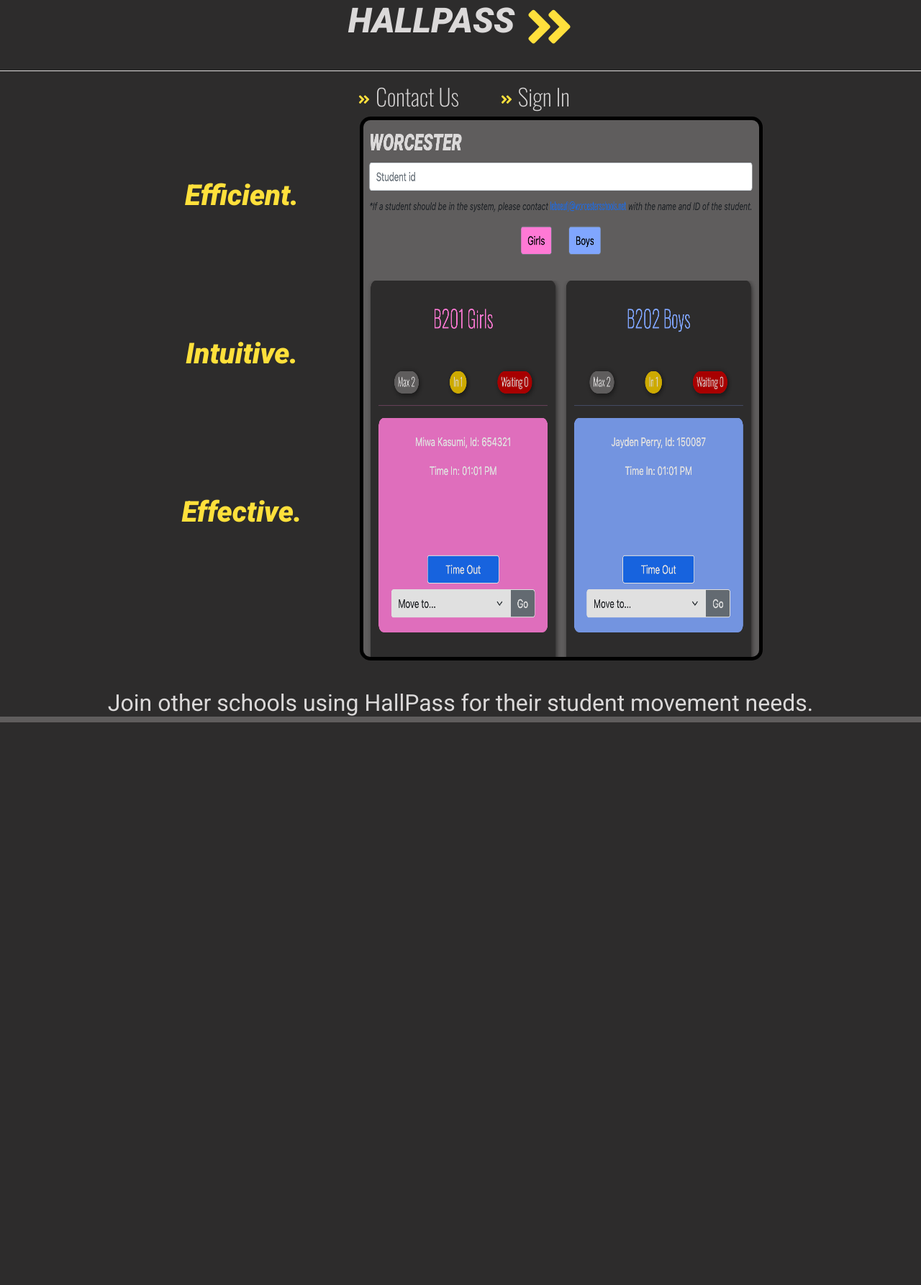
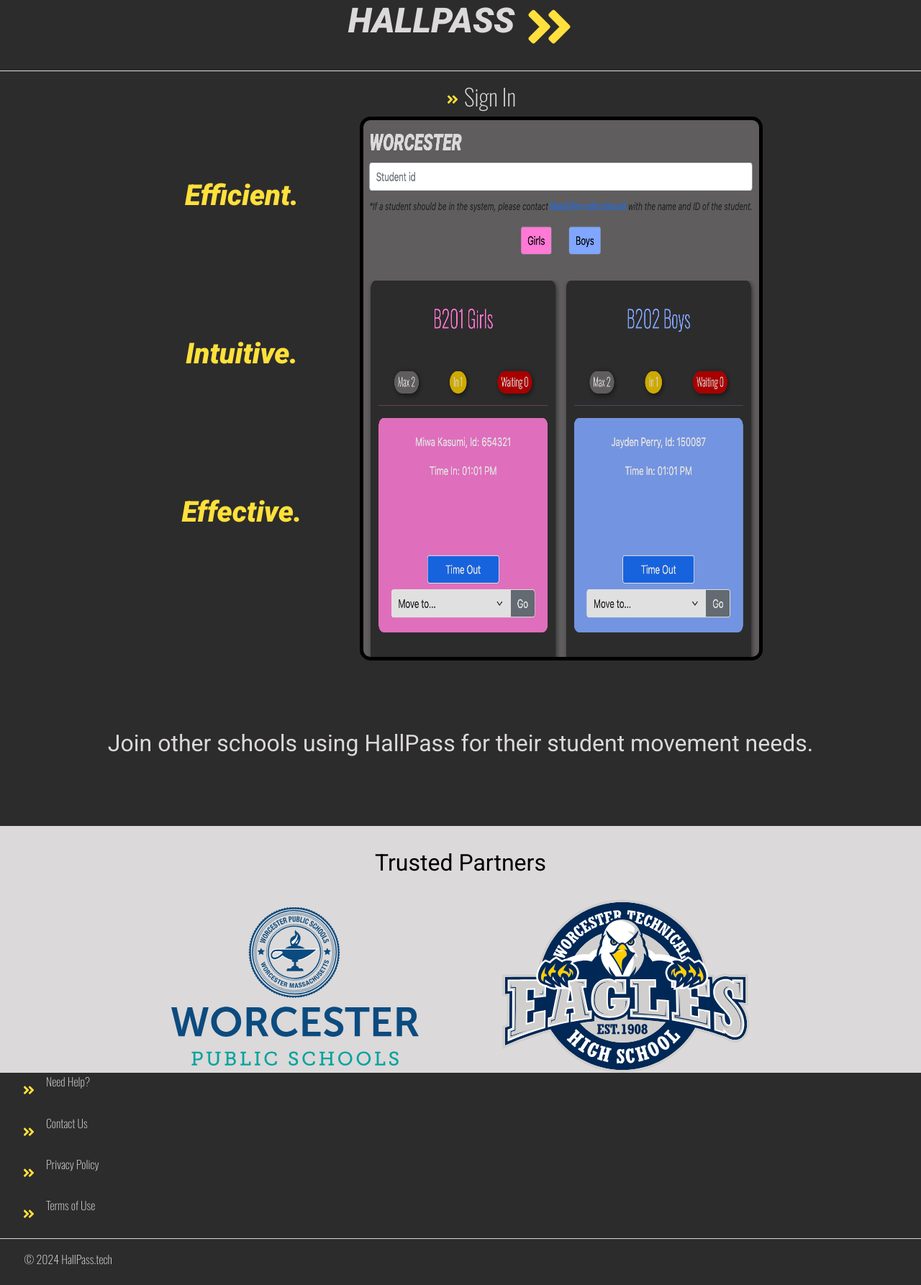
Before and after one commit to worcestertechnicalhighschool/hallpass, a Django app: page / in a window 1280 px wide. Shown: the whole page at 72% size. Before the commit the page ends 1004 px from the top, so only its background shows below. Run offline with Django 4.2, Linux system fonts and the light colour scheme; style sheets or scripts are compiled from the project's sources; some libraries are stand-ins or nearby versions.

Commit message:
Finished frontpage? a couple final touches are on the way. (I CAN'T TAKE IT ANYMOREEEEEEE)

```diff
--- a/hallpass/passes/static/scss/hallpass/pages/front-page.scss
+++ b/hallpass/passes/static/scss/hallpass/pages/front-page.scss
@@ -1,6 +1,7 @@
 .front-page {
   background-color: #2D2C2C;
   text-align: center;
+  padding-bottom: 0.5em;
 
   .preview-img{
     display: flex;
@@ -65,7 +66,8 @@
   #main{
     font-family: "Roboto", sans-serif;
     color: $primary;
-
+    margin-top: 3em;
+    margin-bottom: 3em;
 
   }
 
@@ -95,11 +97,71 @@ margin-bottom: 0em;
 }
 
 
-}
-#main{
-  margin-top: 40px;
 
 }
+
+.bottom-half {
+  h2 {
+  font-family: "Roboto", sans-serif;
+  color: black;
+  padding-top: 1em;
+  padding-bottom: 1em;
+  margin-bottom: 0em;
+  }
+
+  .wps-logo {
+    width: 25em;
+    padding-right: 3.5em;
+  }
+  .wths-logo {
+    width: 25em;
+    padding-left: 3.5em;
+  }
+}
+
+.footer-content {
+  display: block;
+  margin-left: 1rem;
+  a{
+    text-align: left;
+
+    color: $primary;
+    text-decoration: none;
+    transition: $soft;
+    overflow: visible;
+    white-space: nowrap;
+    &:hover, &:focus, &:active {
+      color: $primary-hover;
+      transition: 0.1s;
+    }
+    padding-left: 0px;
+
+
+  }
+
+  ul{
+    display: flex;
+    padding: 0em;
+    padding-left: 1em!important;
+    gap: 1em;
+    svg {
+      margin-bottom: 0.5em;
+      width: 1em;
+      margin-top: 15px;
+    }
+  }
+
+
+  }
+
+.copyright{
+    color: $primary;
+    text-align: left;
+    padding-left: 2.1em;
+
+}
+
+
 }
 .container-fluid{
 padding-right: 0;
--- a/hallpass/passes/templates/pages/front_page.html
+++ b/hallpass/passes/templates/pages/front_page.html
@@ -34,30 +34,8 @@
     <hr>
     <div class="flex-container">
         <div class="format">
-        <svg
-        aria-hidden="true"
-        focusable="false"
-        data-prefix="fad"
-        data-icon="angle-double-right"
-        role="img"
-        xmlns="http://www.w3.org/2000/svg"
-        viewBox="0 0 448 512"
-        class="svg-inline--fa fa-angle-double-right fa-w-14 fa-5x"
-        >
-      <g class="fa-group">
-        <path
-          fill="currentColor"
-          d="M224 273L88.37 409a23.78 23.78 0 0 1-33.8 0L32 386.36a23.94 23.94 0 0 1 0-33.89l96.13-96.37L32 159.73a23.94 23.94 0 0 1 0-33.89l22.44-22.79a23.78 23.78 0 0 1 33.8 0L223.88 239a23.94 23.94 0 0 1 .1 34z"
-          class="fa-secondary"
-        ></path>
-        <path
-          fill="currentColor"
-          d="M415.89 273L280.34 409a23.77 23.77 0 0 1-33.79 0L224 386.26a23.94 23.94 0 0 1 0-33.89L320.11 256l-96-96.47a23.94 23.94 0 0 1 0-33.89l22.52-22.59a23.77 23.77 0 0 1 33.79 0L416 239a24 24 0 0 1-.11 34z"
-          class="fa-primary"
-        ></path>
-      </g>
-    </svg>
-        <h2>Contact Us</h2>
+
+
     </div>
     <div class="format">
         <svg
@@ -104,23 +82,136 @@
   </div>
 
     <h2 id="main">Join other schools using HallPass for their student movement needs.</h2>
-</div>
-
-
-
-<div class="bottom-half">
+    <div class="bottom-half">
 
 
 
 
 
 
+    <h2 class="msg">Trusted Partners</h2>
+    <img src = "static/images/wps-logo.svg" alt="Worcester Public Schools Logo" class="wps-logo"/>
+    <img src = "static/images/wths-eagle-new-dk.svg" alt="Worcester Technical High Logo" class="wths-logo"/>
 
 
 
+    </div>
+    <div class="footer-content">
+
+    <ul>
+      <svg
+        aria-hidden="true"
+        focusable="false"
+        data-prefix="fad"
+        data-icon="angle-double-right"
+        role="img"
+        xmlns="http://www.w3.org/2000/svg"
+        viewBox="0 0 448 512"
+        class="svg-inline--fa fa-angle-double-right fa-w-14 fa-5x"
+        >
+      <g class="fa-group">
+        <path
+          fill="currentColor"
+          d="M224 273L88.37 409a23.78 23.78 0 0 1-33.8 0L32 386.36a23.94 23.94 0 0 1 0-33.89l96.13-96.37L32 159.73a23.94 23.94 0 0 1 0-33.89l22.44-22.79a23.78 23.78 0 0 1 33.8 0L223.88 239a23.94 23.94 0 0 1 .1 34z"
+          class="fa-secondary"
+        ></path>
+        <path
+          fill="currentColor"
+          d="M415.89 273L280.34 409a23.77 23.77 0 0 1-33.79 0L224 386.26a23.94 23.94 0 0 1 0-33.89L320.11 256l-96-96.47a23.94 23.94 0 0 1 0-33.89l22.52-22.59a23.77 23.77 0 0 1 33.79 0L416 239a24 24 0 0 1-.11 34z"
+          class="fa-primary"
+        ></path>
+      </g>
+    </svg>
+      <a href="{% url 'help' %}" class="nav-link">Need Help?</a>
+
+    </ul>
+    <ul>
+      <svg
+        aria-hidden="true"
+        focusable="false"
+        data-prefix="fad"
+        data-icon="angle-double-right"
+        role="img"
+        xmlns="http://www.w3.org/2000/svg"
+        viewBox="0 0 448 512"
+        class="svg-inline--fa fa-angle-double-right fa-w-14 fa-5x"
+        >
+      <g class="fa-group">
+        <path
+          fill="currentColor"
+          d="M224 273L88.37 409a23.78 23.78 0 0 1-33.8 0L32 386.36a23.94 23.94 0 0 1 0-33.89l96.13-96.37L32 159.73a23.94 23.94 0 0 1 0-33.89l22.44-22.79a23.78 23.78 0 0 1 33.8 0L223.88 239a23.94 23.94 0 0 1 .1 34z"
+          class="fa-secondary"
+        ></path>
+        <path
+          fill="currentColor"
+          d="M415.89 273L280.34 409a23.77 23.77 0 0 1-33.79 0L224 386.26a23.94 23.94 0 0 1 0-33.89L320.11 256l-96-96.47a23.94 23.94 0 0 1 0-33.89l22.52-22.59a23.77 23.77 0 0 1 33.79 0L416 239a24 24 0 0 1-.11 34z"
+          class="fa-primary"
+        ></path>
+      </g>
+    </svg>
+      <a href="{% url 'contact' %}" class="nav-link">Contact Us</a>
+
+    </ul>
+    <ul>
+      <svg
+        aria-hidden="true"
+        focusable="false"
+        data-prefix="fad"
+        data-icon="angle-double-right"
+        role="img"
+        xmlns="http://www.w3.org/2000/svg"
+        viewBox="0 0 448 512"
+        class="svg-inline--fa fa-angle-double-right fa-w-14 fa-5x"
+        >
+      <g class="fa-group">
+        <path
+          fill="currentColor"
+          d="M224 273L88.37 409a23.78 23.78 0 0 1-33.8 0L32 386.36a23.94 23.94 0 0 1 0-33.89l96.13-96.37L32 159.73a23.94 23.94 0 0 1 0-33.89l22.44-22.79a23.78 23.78 0 0 1 33.8 0L223.88 239a23.94 23.94 0 0 1 .1 34z"
+          class="fa-secondary"
+        ></path>
+        <path
+          fill="currentColor"
+          d="M415.89 273L280.34 409a23.77 23.77 0 0 1-33.79 0L224 386.26a23.94 23.94 0 0 1 0-33.89L320.11 256l-96-96.47a23.94 23.94 0 0 1 0-33.89l22.52-22.59a23.77 23.77 0 0 1 33.79 0L416 239a24 24 0 0 1-.11 34z"
+          class="fa-primary"
+        ></path>
+      </g>
+    </svg>
+      <a href="{% url 'privacy' %}" class="nav-link">Privacy Policy</a>
+
+    </ul>
+    <ul>
+      <svg
+        aria-hidden="true"
+        focusable="false"
+        data-prefix="fad"
+        data-icon="angle-double-right"
+        role="img"
+        xmlns="http://www.w3.org/2000/svg"
+        viewBox="0 0 448 512"
+        class="svg-inline--fa fa-angle-double-right fa-w-14 fa-5x"
+        >
+      <g class="fa-group">
+        <path
+          fill="currentColor"
+          d="M224 273L88.37 409a23.78 23.78 0 0 1-33.8 0L32 386.36a23.94 23.94 0 0 1 0-33.89l96.13-96.37L32 159.73a23.94 23.94 0 0 1 0-33.89l22.44-22.79a23.78 23.78 0 0 1 33.8 0L223.88 239a23.94 23.94 0 0 1 .1 34z"
+          class="fa-secondary"
+        ></path>
+        <path
+          fill="currentColor"
+          d="M415.89 273L280.34 409a23.77 23.77 0 0 1-33.79 0L224 386.26a23.94 23.94 0 0 1 0-33.89L320.11 256l-96-96.47a23.94 23.94 0 0 1 0-33.89l22.52-22.59a23.77 23.77 0 0 1 33.79 0L416 239a24 24 0 0 1-.11 34z"
+          class="fa-primary"
+        ></path>
+      </g>
+    </svg>
+      <a href="{% url 'terms' %}" class="nav-link">Terms of Use</a>
+
+    </ul>
+    </div>
+    <hr>
+    <p class="copyright">&copy; {% now 'Y' %} HallPass.tech</p>
+</div>
 
 
 
-</div>
 </body>
 {% endblock %}
```
